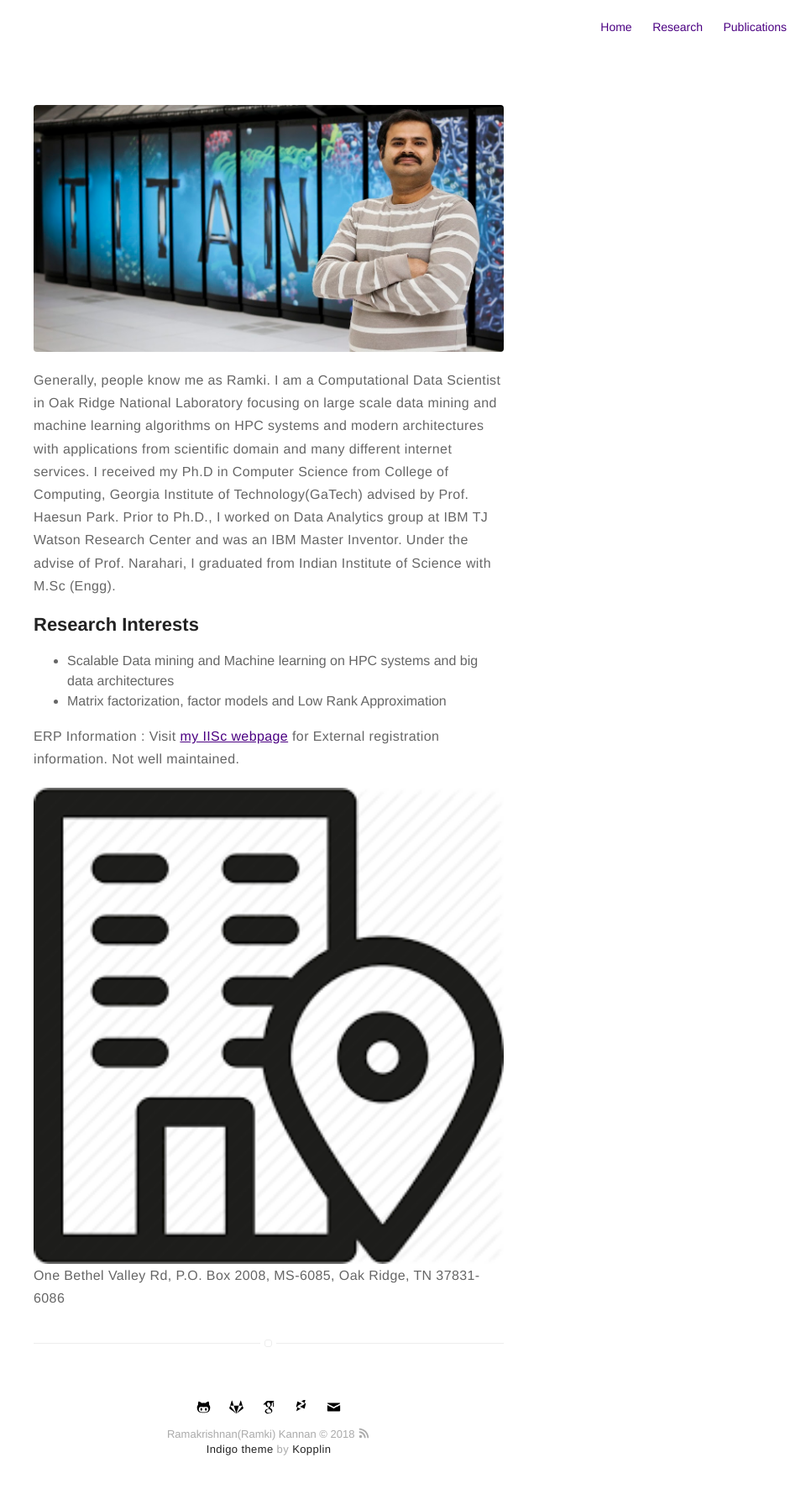
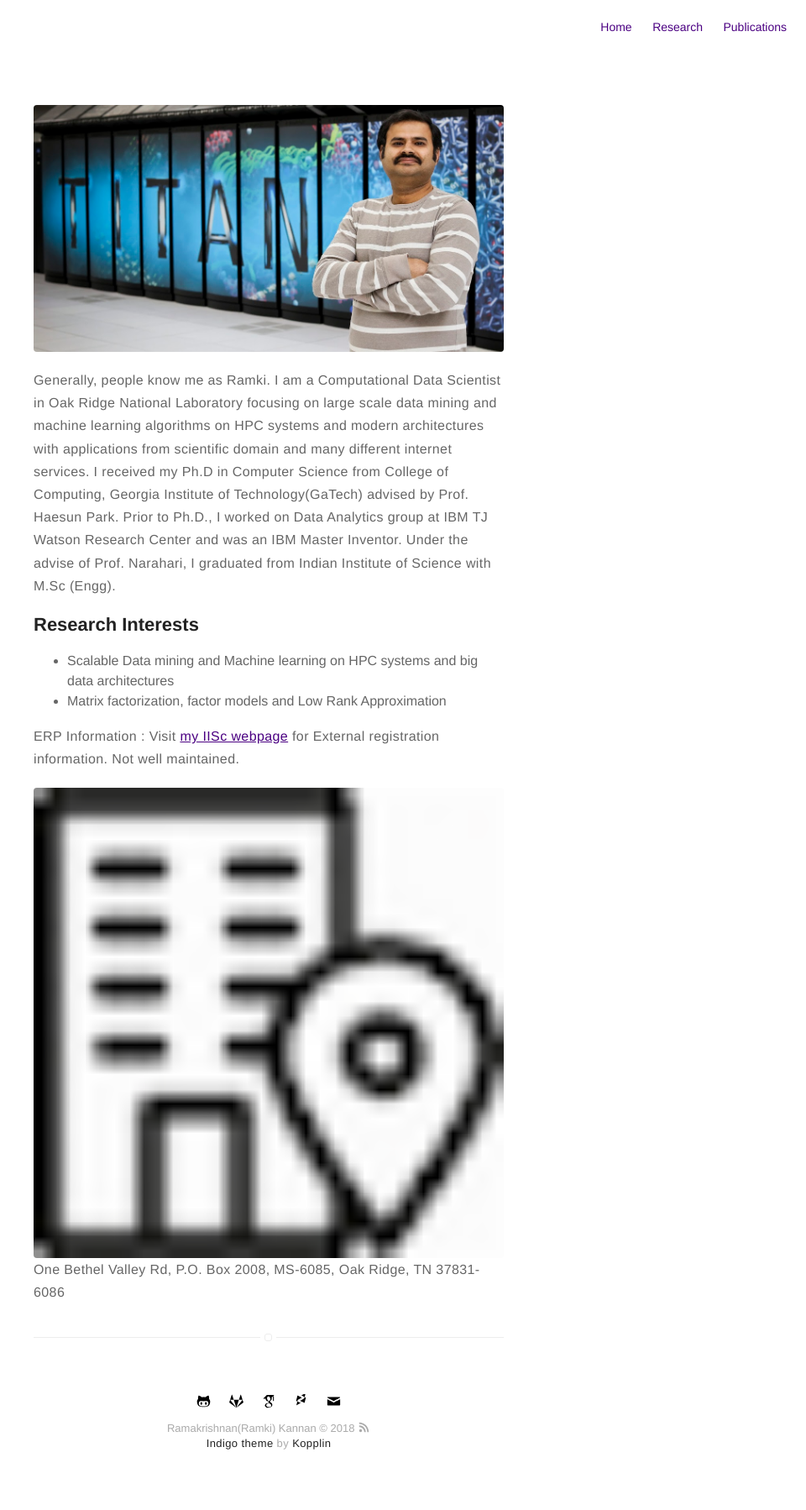
Before and after one commit to ramkikannan/ramkikannan.github.io, a Jekyll site: the page built from about.md, in a window 1280 px wide. Shown: the whole page at 84% size, without its empty margins (320-1280 px from the left). Built offline with Jekyll 4.4.1, drawn with Linux system fonts in a browser that asks for light colours; a style sheet for code colours, icons or effects is not loaded.

Commit message:
rescaled office address png to 32x32 pixels

```diff
--- a/about.md
+++ b/about.md
@@ -13,7 +13,7 @@
 
 ERP Information : Visit [my IISc webpage](http://clweb.csa.iisc.ernet.in/rkrishnan/) for External registration information. Not well maintained.
 
-<img src="../figs/officeaddress.png" style="width:32px height:32px !important;">
+<img src="../figs/officeaddress.png">
 One Bethel Valley Rd,
 P.O. Box 2008, MS-6085,
 Oak Ridge, TN 37831-6086
```
Also changed, not shown: figs/officeaddress.png.
